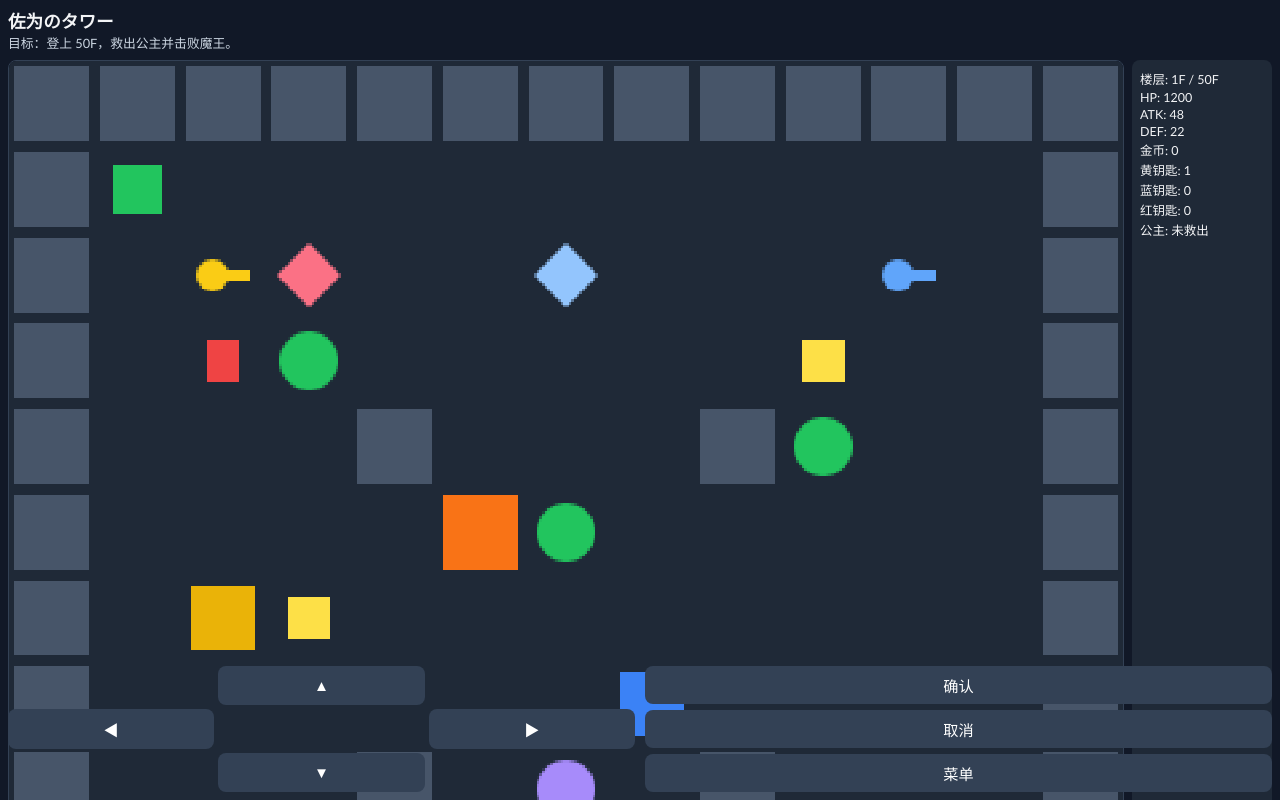
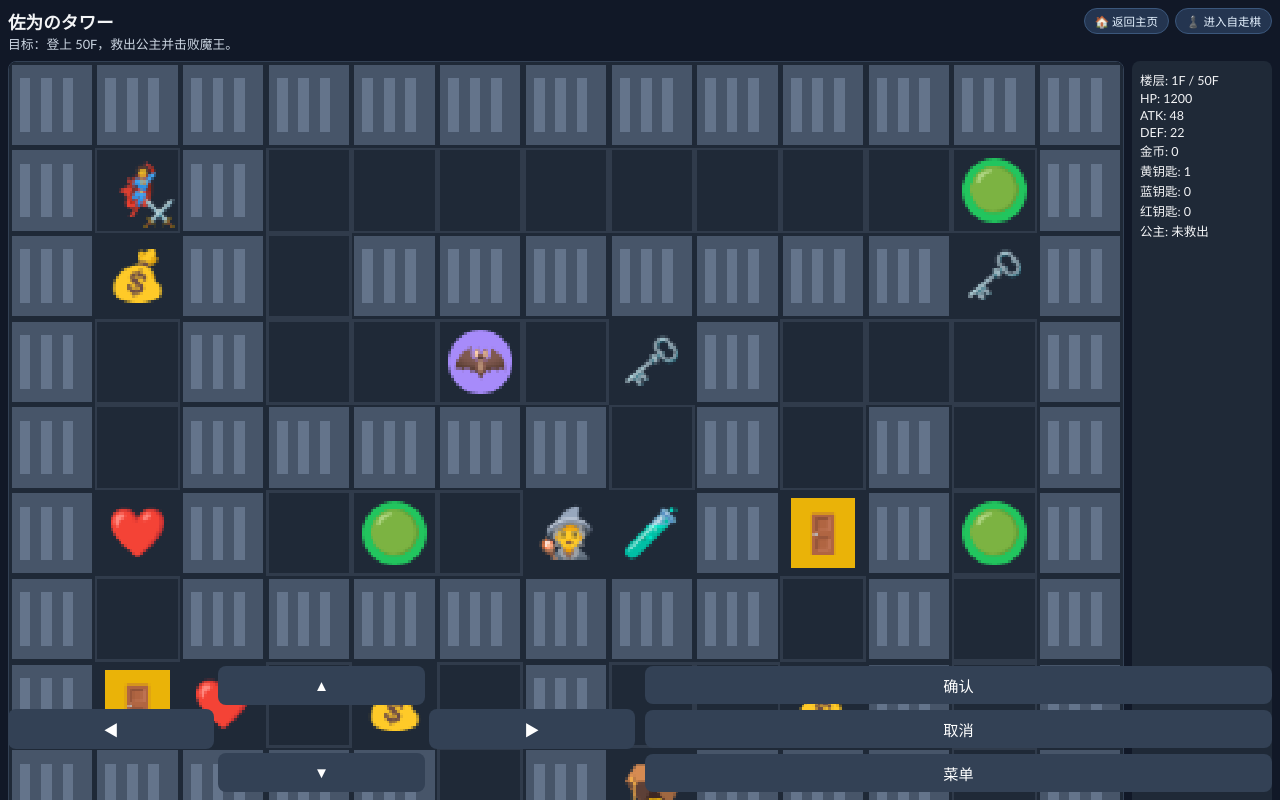
Before and after one commit to wyc5568459-code/zuoweigame, a plain HTML site: page games/game3/index.html in a window 1280 px wide. Drawn offline with Linux system fonts and the light colour scheme.

Commit message:
优化自走棋布局并重做魔塔迷宫与图标

```diff
--- a/games/game2/style.css
+++ b/games/game2/style.css
@@ -20,14 +20,14 @@ body {
 }
 
 .app {
-  height: 100vh;
+  min-height: 100vh;
   max-width: 880px;
   margin: 0 auto;
   padding: 8px;
   display: grid;
   grid-template-rows: auto 1fr auto auto;
   gap: 8px;
-  overflow: hidden;
+  overflow: auto;
 }
 
 .card {
@@ -42,6 +42,31 @@ body {
 h1, h2 { margin: 0; }
 h2 { font-size: 0.95rem; }
 .top-panel h1 { margin-bottom: 6px; font-size: 1.2rem; }
+
+.title-row {
+  display: flex;
+  justify-content: space-between;
+  gap: 8px;
+  align-items: center;
+  flex-wrap: wrap;
+}
+
+.quick-nav {
+  display: flex;
+  gap: 6px;
+  flex-wrap: wrap;
+}
+
+.quick-nav a {
+  background: rgba(92, 200, 255, 0.18);
+  border: 1px solid rgba(92, 200, 255, 0.4);
+  color: #dff3ff;
+  text-decoration: none;
+  border-radius: 999px;
+  padding: 4px 10px;
+  font-size: 0.72rem;
+  white-space: nowrap;
+}
 
 .stats {
   display: grid;
@@ -115,7 +140,7 @@ button.danger { background: #8f2f4b; border-color: #cc5b78; }
 
 .cell {
   aspect-ratio: 1 / 1;
-  min-height: 58px;
+  min-height: 72px;
   background: rgba(255, 255, 255, 0.04);
   border: 1px dashed rgba(145, 164, 207, 0.45);
   border-radius: 10px;
@@ -133,19 +158,23 @@ button.danger { background: #8f2f4b; border-color: #cc5b78; }
   position: relative;
   height: 100%;
   border-radius: 8px;
-  padding: 2px;
+  padding: 4px;
   border: 1px solid rgba(255, 255, 255, 0.2);
   background: linear-gradient(145deg, rgba(95, 133, 214, 0.3), rgba(73, 103, 171, 0.18));
-  font-size: 10px;
+  font-size: 11px;
   cursor: pointer;
+  display: grid;
+  grid-template-rows: auto auto auto 1fr;
+  gap: 2px;
+  overflow: hidden;
 }
 
 .unit.enemy { background: linear-gradient(145deg, rgba(220, 94, 130, 0.3), rgba(150, 60, 89, 0.2)); }
 .unit.selected { outline: 2px solid var(--accent); }
-.unit .head { display: flex; align-items: center; gap: 3px; }
-.unit .icon { font-size: 13px; line-height: 1; }
-.unit .name { font-weight: 700; font-size: 10px; }
-.unit .meta { color: #b4c2e8; font-size: 9px; }
+.unit .head { display: flex; align-items: center; gap: 4px; min-width: 0; }
+.unit .icon { font-size: 14px; line-height: 1; }
+.unit .name { font-weight: 700; font-size: 10px; white-space: nowrap; overflow: hidden; text-overflow: ellipsis; }
+.unit .meta { color: #b4c2e8; font-size: 9px; line-height: 1.2; white-space: nowrap; overflow: hidden; text-overflow: ellipsis; }
 
 .hp-bar {
   width: 100%;
@@ -210,7 +239,7 @@ button.danger { background: #8f2f4b; border-color: #cc5b78; }
 }
 
 .shop-card {
-  min-height: 68px;
+  min-height: 82px;
   background: rgba(255, 255, 255, 0.05);
   border: 1px solid rgba(145, 164, 207, 0.35);
   border-radius: 10px;
@@ -218,8 +247,10 @@ button.danger { background: #8f2f4b; border-color: #cc5b78; }
   font-size: 0.72rem;
   line-height: 1.25;
   cursor: pointer;
+  overflow: hidden;
 }
-.shop-card .shop-title { display: flex; align-items: center; gap: 4px; }
+.shop-card .shop-title { display: flex; align-items: center; gap: 4px; min-width: 0; }
+.shop-card .shop-title strong { white-space: nowrap; overflow: hidden; text-overflow: ellipsis; }
 .shop-card .icon { font-size: 14px; }
 .shop-card .cost { color: var(--gold); font-weight: 700; }
 
@@ -228,5 +259,6 @@ button.danger { background: #8f2f4b; border-color: #cc5b78; }
   .layout { grid-template-columns: 1fr 1fr; }
   .stats { grid-template-columns: repeat(3, minmax(0, 1fr)); }
   .actions { grid-template-columns: repeat(3, minmax(0, 1fr)); }
-  .cell { min-height: 52px; }
+  .cell { min-height: 64px; }
+  .quick-nav a { font-size: 0.68rem; }
 }
--- a/games/game3/index.html
+++ b/games/game3/index.html
@@ -9,7 +9,13 @@
 <body>
   <main class="app" aria-label="佐为のタワー">
     <header class="topbar">
-      <h1>佐为のタワー</h1>
+      <div class="title-row">
+        <h1>佐为のタワー</h1>
+        <nav class="quick-nav" aria-label="游戏入口">
+          <a href="../../index.html">🏠 返回主页</a>
+          <a href="../game2/">♟️ 进入自走棋</a>
+        </nav>
+      </div>
       <div id="hint" class="hint">目标：登上 50F，救出公主并击败魔王。</div>
     </header>
 
--- a/games/game3/script.js
+++ b/games/game3/script.js
@@ -23,13 +23,13 @@ const T = {
 };
 
 const MONSTERS = {
-  slime: { name: '绿史莱姆', hp: 40, atk: 15, def: 4, gold: 4, color: '#22c55e' },
-  bat: { name: '小蝙蝠', hp: 70, atk: 22, def: 8, gold: 8, color: '#a78bfa' },
-  guard: { name: '骷髅卫兵', hp: 120, atk: 32, def: 15, gold: 14, color: '#d1d5db' },
-  knight: { name: '铁甲骑士', hp: 220, atk: 55, def: 30, gold: 28, color: '#60a5fa' },
-  mage: { name: '黑袍法师', hp: 300, atk: 78, def: 42, gold: 40, color: '#f97316' },
-  demon: { name: '高阶恶魔', hp: 450, atk: 110, def: 68, gold: 55, color: '#ef4444' },
-  king: { name: '魔王', hp: 1500, atk: 220, def: 140, gold: 0, color: '#b91c1c' },
+  slime: { name: '绿史莱姆', hp: 40, atk: 15, def: 4, gold: 4, color: '#22c55e', icon: '🟢' },
+  bat: { name: '小蝙蝠', hp: 70, atk: 22, def: 8, gold: 8, color: '#a78bfa', icon: '🦇' },
+  guard: { name: '骷髅卫兵', hp: 120, atk: 32, def: 15, gold: 14, color: '#d1d5db', icon: '💀' },
+  knight: { name: '铁甲骑士', hp: 220, atk: 55, def: 30, gold: 28, color: '#60a5fa', icon: '🛡️' },
+  mage: { name: '黑袍法师', hp: 300, atk: 78, def: 42, gold: 40, color: '#f97316', icon: '🔮' },
+  demon: { name: '高阶恶魔', hp: 450, atk: 110, def: 68, gold: 55, color: '#ef4444', icon: '😈' },
+  king: { name: '魔王', hp: 1500, atk: 220, def: 140, gold: 0, color: '#b91c1c', icon: '👹' },
 };
 
 const EVENT_TEXT = {
@@ -59,6 +59,23 @@ const game = {
   messages: [],
 };
 
+function rng(seed) {
+  let t = seed + 0x6D2B79F5;
+  return () => {
+    t += 0x6D2B79F5;
+    let r = Math.imul(t ^ (t >>> 15), 1 | t);
+    r ^= r + Math.imul(r ^ (r >>> 7), 61 | r);
+    return ((r ^ (r >>> 14)) >>> 0) / 4294967296;
+  };
+}
+
+function shuffle(arr, random) {
+  for (let i = arr.length - 1; i > 0; i--) {
+    const j = Math.floor(random() * (i + 1));
+    [arr[i], arr[j]] = [arr[j], arr[i]];
+  }
+}
+
 function damageForecast(hero, m) {
   const perHero = Math.max(1, hero.atk - m.def);
   const rounds = Math.ceil(m.hp / perHero);
@@ -66,47 +83,99 @@ function damageForecast(hero, m) {
   return perMonster * Math.max(0, rounds - 1);
 }
 
-function buildFloor(n) {
-  const map = Array.from({ length: SIZE }, () => Array(SIZE).fill(T.FLOOR));
-  const monsters = [];
-  for (let y = 0; y < SIZE; y++) {
-    for (let x = 0; x < SIZE; x++) {
-      if (x === 0 || y === 0 || x === SIZE - 1 || y === SIZE - 1 || (x % 4 === 0 && y % 4 === 0)) map[y][x] = T.WALL;
+function carveMaze(map, random) {
+  const stack = [[1, 1]];
+  map[1][1] = T.FLOOR;
+  while (stack.length) {
+    const [x, y] = stack[stack.length - 1];
+    const dirs = [[2, 0], [-2, 0], [0, 2], [0, -2]];
+    shuffle(dirs, random);
+    let moved = false;
+    for (const [dx, dy] of dirs) {
+      const nx = x + dx, ny = y + dy;
+      if (nx <= 0 || ny <= 0 || nx >= SIZE - 1 || ny >= SIZE - 1) continue;
+      if (map[ny][nx] !== T.WALL) continue;
+      map[y + dy / 2][x + dx / 2] = T.FLOOR;
+      map[ny][nx] = T.FLOOR;
+      stack.push([nx, ny]);
+      moved = true;
+      break;
+    }
+    if (!moved) stack.pop();
+  }
+}
+
+function freeCells(map) {
+  const cells = [];
+  for (let y = 1; y < SIZE - 1; y++) {
+    for (let x = 1; x < SIZE - 1; x++) {
+      if (map[y][x] === T.FLOOR) cells.push({ x, y });
     }
   }
+  return cells;
+}
+
+function takeCell(cells, random, avoid = []) {
+  const tries = cells.length * 2;
+  for (let i = 0; i < tries; i++) {
+    const idx = Math.floor(random() * cells.length);
+    const c = cells[idx];
+    if (!c) continue;
+    if (avoid.some(a => Math.abs(a.x - c.x) + Math.abs(a.y - c.y) <= 1)) continue;
+    cells.splice(idx, 1);
+    return c;
+  }
+  return cells.pop();
+}
+
+function buildFloor(n) {
+  const random = rng(2024 + n * 97);
+  const map = Array.from({ length: SIZE }, () => Array(SIZE).fill(T.WALL));
+  const monsters = [];
+
+  carveMaze(map, random);
 
   const stairUp = { x: 1, y: 1 };
   const stairDown = { x: SIZE - 2, y: SIZE - 2 };
-  if (n > 1) map[stairUp.y][stairUp.x] = T.STAIR_UP;
-  if (n < 50) map[stairDown.y][stairDown.x] = T.STAIR_DOWN;
+  map[stairUp.y][stairUp.x] = n > 1 ? T.STAIR_UP : T.FLOOR;
+  map[stairDown.y][stairDown.x] = n < 50 ? T.STAIR_DOWN : T.FLOOR;
 
-  const points = [
-    [2, 2, T.KEY_Y], [3, 2, T.GEM_R], [2, 3, T.POTION],
-    [6, 2, T.GEM_B], [9, 3, T.GOLD], [10, 2, T.KEY_B],
-    [2, 6, T.DOOR_Y], [3, 6, T.GOLD], [5, 5, T.TRAP],
-    [7, 7, T.DOOR_B], [8, 8, T.KEY_R], [10, 9, T.POTION],
-  ];
-  points.forEach(([x, y, t]) => {
-    if (map[y][x] === T.FLOOR) map[y][x] = t;
-  });
+  const cells = freeCells(map).filter(c => !(c.x === stairUp.x && c.y === stairUp.y) && !(c.x === stairDown.x && c.y === stairDown.y));
 
-  if (n % 5 === 0) map[6][10] = T.SHOP;
-  if (EVENT_TEXT[n]) map[10][1] = T.NPC;
-  if (n % 10 === 0) map[4][9] = T.DOOR_R;
+  const placeTile = (type, count, avoid = []) => {
+    for (let i = 0; i < count; i++) {
+      const c = takeCell(cells, random, avoid);
+      if (!c) return;
+      map[c.y][c.x] = type;
+    }
+  };
+
+  placeTile(T.KEY_Y, 2, [stairUp, stairDown]);
+  placeTile(T.KEY_B, n > 8 ? 1 : 0, [stairUp, stairDown]);
+  placeTile(T.KEY_R, n > 18 ? 1 : 0, [stairUp, stairDown]);
+  placeTile(T.DOOR_Y, 2, [stairUp, stairDown]);
+  placeTile(T.DOOR_B, n > 10 ? 1 : 0, [stairUp, stairDown]);
+  placeTile(T.DOOR_R, n > 20 ? 1 : 0, [stairUp, stairDown]);
+  placeTile(T.GEM_R, 2);
+  placeTile(T.GEM_B, 2);
+  placeTile(T.POTION, 2);
+  placeTile(T.TRAP, Math.min(2 + Math.floor(n / 12), 4));
+  placeTile(T.GOLD, 3);
+
+  if (n % 5 === 0) placeTile(T.SHOP, 1);
+  if (EVENT_TEXT[n]) placeTile(T.NPC, 1);
+  if (n === 49) placeTile(T.NPC, 1);
 
   const roster = n < 8 ? ['slime', 'bat'] : n < 16 ? ['bat', 'guard'] : n < 28 ? ['guard', 'knight'] : n < 40 ? ['knight', 'mage'] : ['mage', 'demon'];
-  for (let i = 0; i < 8; i++) {
-    const x = 2 + ((i * 3 + n) % 9);
-    const y = 2 + ((i * 5 + n) % 9);
-    if (map[y][x] === T.FLOOR) monsters.push({ x, y, type: roster[i % roster.length] });
+  const monsterCount = Math.min(6 + Math.floor(n / 8), 12);
+  for (let i = 0; i < monsterCount; i++) {
+    const c = takeCell(cells, random, [stairUp, stairDown]);
+    if (!c) break;
+    monsters.push({ x: c.x, y: c.y, type: roster[i % roster.length] });
   }
 
-  if (n === 49) {
-    map[6][6] = T.NPC;
-  }
   if (n === 50) {
     monsters.push({ x: 6, y: 6, type: 'king', boss: true });
-    map[stairDown.y][stairDown.x] = T.FLOOR;
   }
 
   return { map, monsters, visited: false };
@@ -119,32 +188,44 @@ function ensureFloors() {
 
 function floorData() { return game.floors[game.floor - 1]; }
 
+function drawIcon(px, py, icon, size = 18) {
+  ctx.font = `${size}px "Apple Color Emoji", "Segoe UI Emoji", sans-serif`;
+  ctx.textAlign = 'center';
+  ctx.textBaseline = 'middle';
+  ctx.fillText(icon, px + TILE / 2, py + TILE / 2 + 1);
+}
+
 function drawTile(x, y, tile) {
   const px = x * TILE, py = y * TILE;
   ctx.fillStyle = '#1f2937';
   ctx.fillRect(px, py, TILE, TILE);
-  if (tile === T.WALL) { ctx.fillStyle = '#475569'; ctx.fillRect(px + 2, py + 2, TILE - 4, TILE - 4); }
-  if (tile === T.DOOR_Y) { ctx.fillStyle = '#eab308'; ctx.fillRect(px + 4, py + 4, TILE - 8, TILE - 8); }
-  if (tile === T.DOOR_B) { ctx.fillStyle = '#3b82f6'; ctx.fillRect(px + 4, py + 4, TILE - 8, TILE - 8); }
-  if (tile === T.DOOR_R) { ctx.fillStyle = '#ef4444'; ctx.fillRect(px + 4, py + 4, TILE - 8, TILE - 8); }
-  if (tile === T.KEY_Y || tile === T.KEY_B || tile === T.KEY_R) {
-    ctx.fillStyle = tile === T.KEY_Y ? '#facc15' : tile === T.KEY_B ? '#60a5fa' : '#f87171';
-    ctx.beginPath(); ctx.arc(px + 12, py + 16, 6, 0, Math.PI * 2); ctx.fill();
-    ctx.fillRect(px + 16, py + 14, 10, 4);
+
+  if (tile === T.FLOOR || tile === T.STAIR_UP || tile === T.STAIR_DOWN) {
+    ctx.strokeStyle = 'rgba(148, 163, 184, 0.15)';
+    ctx.strokeRect(px + 0.5, py + 0.5, TILE - 1, TILE - 1);
   }
-  if (tile === T.GEM_R || tile === T.GEM_B) {
-    ctx.fillStyle = tile === T.GEM_R ? '#fb7185' : '#93c5fd';
-    ctx.beginPath(); ctx.moveTo(px + 16, py + 4); ctx.lineTo(px + 28, py + 16); ctx.lineTo(px + 16, py + 28); ctx.lineTo(px + 4, py + 16); ctx.closePath(); ctx.fill();
+
+  if (tile === T.WALL) {
+    ctx.fillStyle = '#475569';
+    ctx.fillRect(px + 1, py + 1, TILE - 2, TILE - 2);
+    ctx.fillStyle = '#64748b';
+    for (let i = 0; i < 3; i++) ctx.fillRect(px + 4 + i * 8, py + 6, 4, TILE - 12);
   }
-  if (tile === T.POTION) { ctx.fillStyle = '#ef4444'; ctx.fillRect(px + 10, py + 8, 12, 16); }
-  if (tile === T.STAIR_UP || tile === T.STAIR_DOWN) {
-    ctx.fillStyle = '#94a3b8';
-    for (let i = 0; i < 4; i++) ctx.fillRect(px + 4 + i * 6, py + (tile === T.STAIR_UP ? 22 - i * 4 : 8 + i * 4), 6, 4);
-  }
-  if (tile === T.SHOP) { ctx.fillStyle = '#22d3ee'; ctx.fillRect(px + 6, py + 6, 20, 20); }
-  if (tile === T.NPC) { ctx.fillStyle = '#fbbf24'; ctx.fillRect(px + 8, py + 8, 16, 16); }
-  if (tile === T.TRAP) { ctx.fillStyle = '#f97316'; ctx.fillRect(px + 2, py + 2, TILE - 4, TILE - 4); }
-  if (tile === T.GOLD) { ctx.fillStyle = '#fde047'; ctx.fillRect(px + 8, py + 8, 16, 16); }
+  if (tile === T.DOOR_Y) { ctx.fillStyle = '#eab308'; ctx.fillRect(px + 4, py + 3, TILE - 8, TILE - 6); drawIcon(px, py, '🚪', 14); }
+  if (tile === T.DOOR_B) { ctx.fillStyle = '#3b82f6'; ctx.fillRect(px + 4, py + 3, TILE - 8, TILE - 6); drawIcon(px, py, '🚪', 14); }
+  if (tile === T.DOOR_R) { ctx.fillStyle = '#ef4444'; ctx.fillRect(px + 4, py + 3, TILE - 8, TILE - 6); drawIcon(px, py, '🚪', 14); }
+  if (tile === T.KEY_Y) drawIcon(px, py, '🗝️');
+  if (tile === T.KEY_B) drawIcon(px, py, '🔑');
+  if (tile === T.KEY_R) drawIcon(px, py, '🔐');
+  if (tile === T.GEM_R) drawIcon(px, py, '❤️');
+  if (tile === T.GEM_B) drawIcon(px, py, '💎');
+  if (tile === T.POTION) drawIcon(px, py, '🧪');
+  if (tile === T.STAIR_UP) drawIcon(px, py, '⬆️');
+  if (tile === T.STAIR_DOWN) drawIcon(px, py, '⬇️');
+  if (tile === T.SHOP) drawIcon(px, py, '🏪');
+  if (tile === T.NPC) drawIcon(px, py, '🧙');
+  if (tile === T.TRAP) drawIcon(px, py, '🪤');
+  if (tile === T.GOLD) drawIcon(px, py, '💰');
 }
 
 function render() {
@@ -152,19 +233,22 @@ function render() {
   for (let y = 0; y < SIZE; y++) for (let x = 0; x < SIZE; x++) drawTile(x, y, fd.map[y][x]);
 
   fd.monsters.forEach(m => {
-    const color = MONSTERS[m.type].color;
-    ctx.fillStyle = color;
-    ctx.beginPath(); ctx.arc(m.x * TILE + 16, m.y * TILE + 16, 11, 0, Math.PI * 2); ctx.fill();
+    const data = MONSTERS[m.type];
+    ctx.fillStyle = data.color;
+    ctx.beginPath();
+    ctx.arc(m.x * TILE + 16, m.y * TILE + 16, 12, 0, Math.PI * 2);
+    ctx.fill();
+    drawIcon(m.x * TILE, m.y * TILE, data.icon, 16);
   });
 
-  ctx.fillStyle = '#22c55e';
-  ctx.fillRect(game.hero.x * TILE + 7, game.hero.y * TILE + 7, 18, 18);
+  drawIcon(game.hero.x * TILE, game.hero.y * TILE, '🦸', 18);
+  drawIcon(game.hero.x * TILE + 8, game.hero.y * TILE + 8, '⚔️', 10);
 
   const hereMonster = fd.monsters.find(m => Math.abs(m.x - game.hero.x) + Math.abs(m.y - game.hero.y) === 1);
   if (hereMonster) {
     const m = MONSTERS[hereMonster.type];
     const loss = damageForecast(game.hero, m);
-    hint.textContent = `邻近怪物 ${m.name}，预计损失 HP：${Number.isFinite(loss) ? loss : '无法破防'}`;
+    hint.textContent = `邻近怪物 ${m.icon}${m.name}，预计损失 HP：${Number.isFinite(loss) ? loss : '无法破防'}`;
   }
 
   statusPanel.innerHTML = [
@@ -282,9 +366,9 @@ function load(slot) {
 }
 
 function manualHtml() {
-  return Object.entries(MONSTERS).map(([k, m]) => {
+  return Object.values(MONSTERS).map((m) => {
     const loss = damageForecast(game.hero, m);
-    return `<div>${m.name} HP${m.hp}/ATK${m.atk}/DEF${m.def} 预计损耗:${Number.isFinite(loss) ? loss : '无法击败'}</div>`;
+    return `<div>${m.icon} ${m.name} HP${m.hp}/ATK${m.atk}/DEF${m.def} 预计损耗:${Number.isFinite(loss) ? loss : '无法击败'}</div>`;
   }).join('');
 }
 
--- a/games/game3/style.css
+++ b/games/game3/style.css
@@ -20,6 +20,27 @@ html, body {
 .topbar h1 {
   margin: 0;
   font-size: 1.1rem;
+}
+.title-row {
+  display: flex;
+  justify-content: space-between;
+  align-items: center;
+  gap: 8px;
+  flex-wrap: wrap;
+}
+.quick-nav {
+  display: flex;
+  gap: 6px;
+  flex-wrap: wrap;
+}
+.quick-nav a {
+  background: #243550;
+  border: 1px solid #3b577c;
+  color: #e5f2ff;
+  text-decoration: none;
+  border-radius: 999px;
+  padding: 4px 10px;
+  font-size: 0.72rem;
 }
 .hint {
   font-size: 0.8rem;
```
Also changed, not shown: games/game2/index.html (+7 -1 lines).
